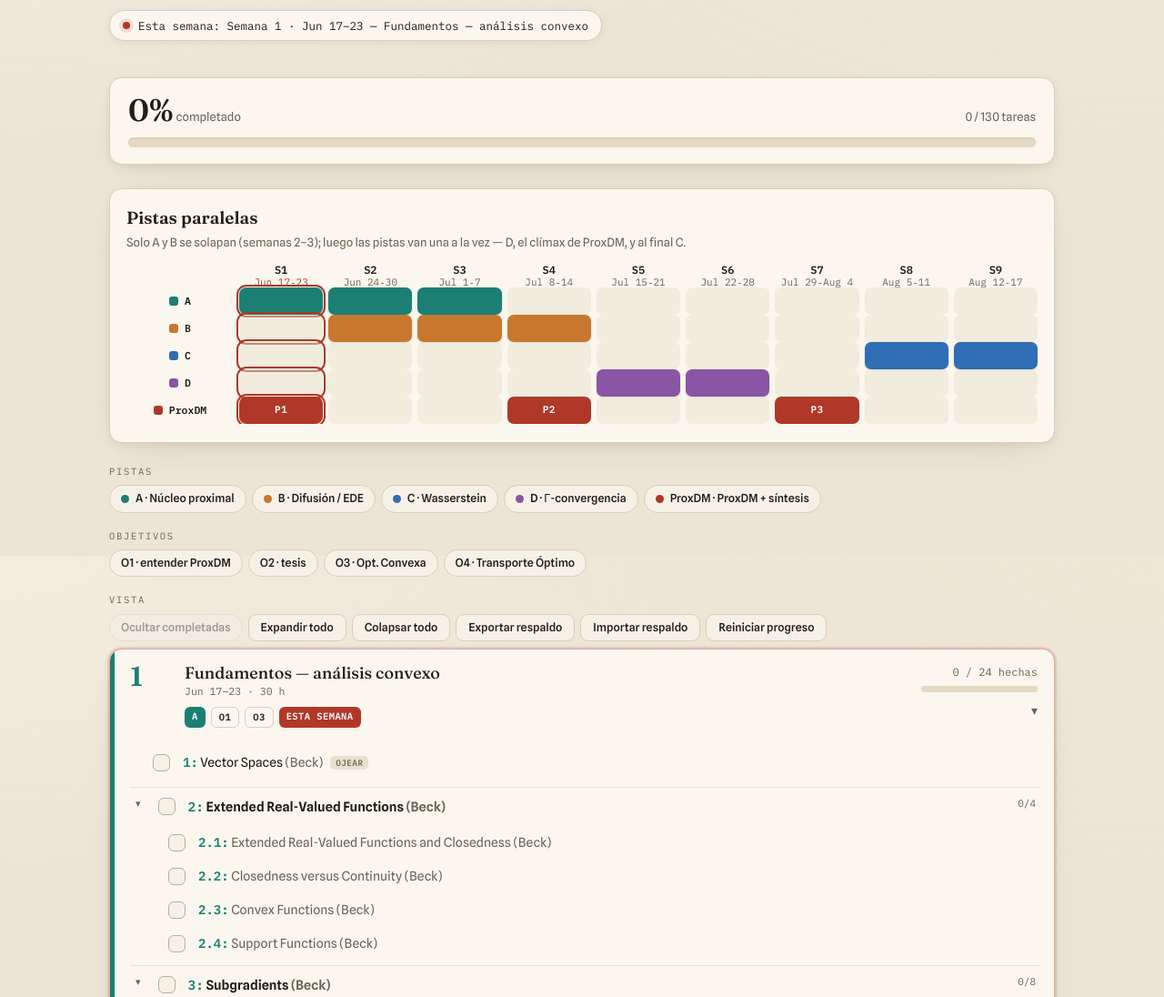
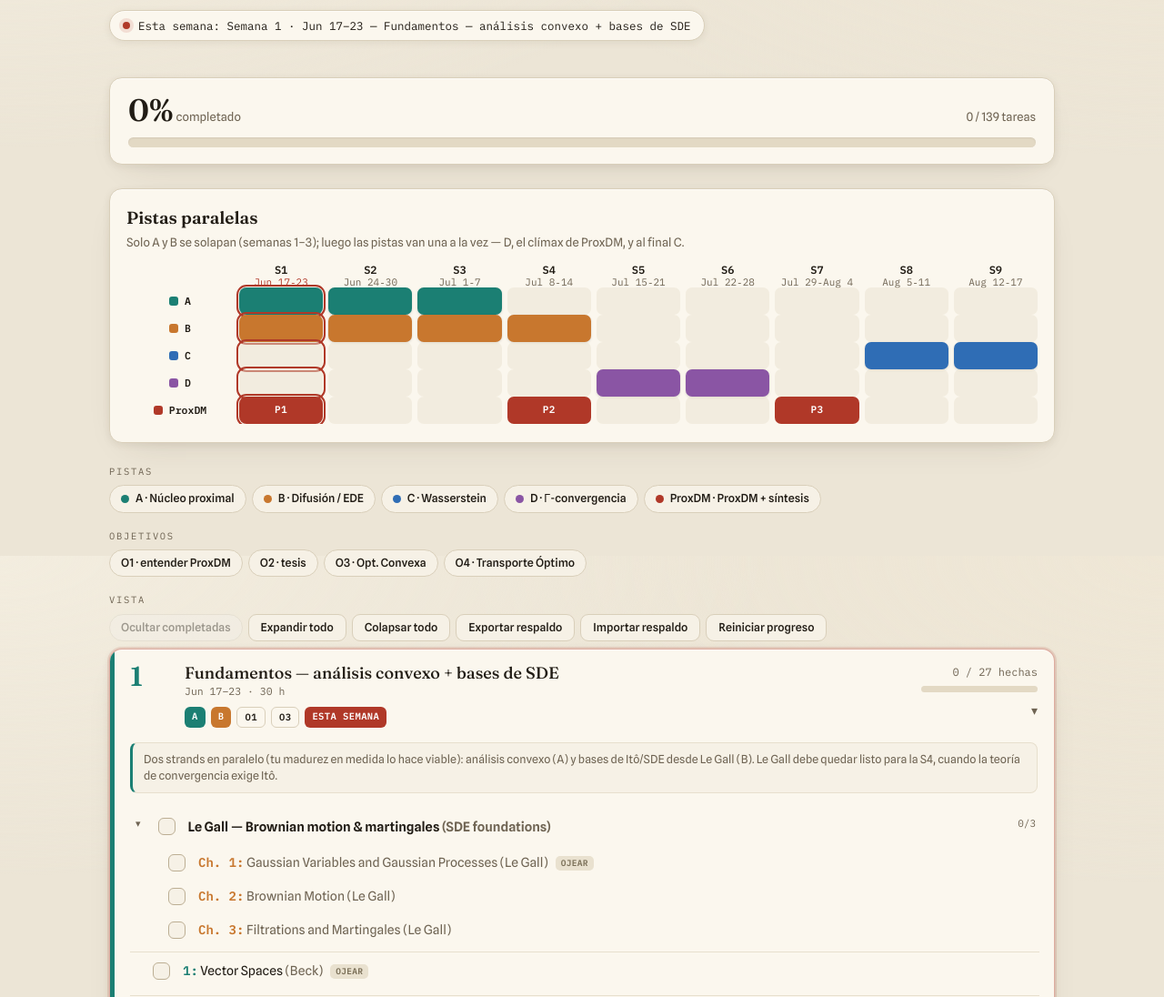
Before and after one commit to luistejon17/proxdm-tracker, a plain HTML site: page index.html in a window 1280 px wide. Shown: the part 189-1285 px from the top of the page at 91% size. Drawn offline with Linux system fonts and the light colour scheme.

Commit message:
Add Le Gall SDE foundations (W1-3) and Chewi convergence book (W4+W7)
- Le Gall (Brownian motion -> Ito -> SDEs) as track B, parallel to A in W1-3
- Replace the 4 convergence papers with Chewi Log-Concave Sampling (Ch 1,2,4 in W4; Ch 8 proximal sampler + Ch 12 diffusion models in W7)
- Sarkka & Solin added as optional numerics/Fokker-Planck complement (W3)
- Keep Step-by-Step as the diffusion on-ramp (best fit, unchanged)
- Update gantt (B starts W1), parallel caption, resources, notes

Co-Authored-By: Claude Opus 4.8 <noreply@anthropic.com>

```diff
--- a/index.html
+++ b/index.html
@@ -173,7 +173,7 @@
 
   <section class="panel">
     <div class="ph">
-      <div><h2 data-i18n="parallelTracks">Parallel tracks</h2><div class="pdesc" data-i18n="parallelDesc">Only A and B overlap (weeks 2–3); then tracks run one at a time — D, the ProxDM climax, then C.</div></div>
+      <div><h2 data-i18n="parallelTracks">Parallel tracks</h2><div class="pdesc" data-i18n="parallelDesc">Only A and B overlap (weeks 1–3); then tracks run one at a time — D, the ProxDM climax, then C.</div></div>
     </div>
     <div class="gantt"><div id="grid"></div></div>
   </section>
@@ -205,7 +205,7 @@
 
   <section class="panel" style="margin-top:26px">
     <h2 data-i18n="readingList">Reading list &amp; downloads</h2>
-    <div class="pdesc" style="margin-bottom:12px" data-i18n="readingDesc">Books are the four uploaded trunk texts; papers (diffusion + sampling-convergence + proximal matching) link to free PDFs.</div>
+    <div class="pdesc" style="margin-bottom:12px" data-i18n="readingDesc">Books: five trunk texts (Le Gall added for Itô/SDE) + Chewi for convergence theory + optional Särkkä; the diffusion papers link to free PDFs.</div>
     <div class="reslist" id="reslist"></div>
   </section>
 
@@ -226,11 +226,11 @@ const I18N = {
     kicker:"Intersemester · 30 h/week · 17 Jun – 17 Aug 2026",
     sub:"The proximal operator at three levels — resolvent of the subdifferential, Moreau–Yosida limit, and JKO in Wasserstein space — threaded through nine weeks toward the ProxDM paper and a thesis problem.",
     complete:"complete", tasks:"tasks",
-    parallelTracks:"Parallel tracks", parallelDesc:"Only A and B overlap (weeks 2–3); then tracks run one at a time — D, the ProxDM climax, then C.",
+    parallelTracks:"Parallel tracks", parallelDesc:"Only A and B overlap (weeks 1–3); then tracks run one at a time — D, the ProxDM climax, then C.",
     tracks:"Tracks", objectives:"Objectives", view:"View",
     hideCompleted:"Hide completed", expandAll:"Expand all", collapseAll:"Collapse all",
     exportBackup:"Export backup", importBackup:"Import backup", resetProgress:"Reset progress",
-    readingList:"Reading list & downloads", readingDesc:"Books are the four uploaded trunk texts; papers (diffusion + sampling-convergence + proximal matching) link to free PDFs.",
+    readingList:"Reading list & downloads", readingDesc:"Books: five trunk texts (Le Gall added for Itô/SDE) + Chewi for convergence theory + optional Särkkä; the diffusion papers link to free PDFs.",
     notes:"Notes",
     note1:"<b>Beck &amp; B&amp;C are complementary.</b> B&amp;C gives the abstract Hilbert-space view (prox = resolvent, monotone operators); Beck gives explicit prox computations + FISTA in ℝⁿ. Read both prox chapters — they do different jobs.",
     note2:"<b>Weeks 5–6 are the tightest.</b> R&amp;W Ch. 7 (epi-convergence) genuinely requires Ch. 4 (set convergence), and §12.D ties it back to the prox. Skip proofs on a first reading if you fall behind.",
@@ -252,11 +252,11 @@ const I18N = {
     kicker:"Intersemestral · 30 h/semana · 17 jun – 17 ago 2026",
     sub:"El operador proximal en tres niveles — resolvente del subdiferencial, límite de Moreau–Yosida y JKO en el espacio de Wasserstein — hilados a lo largo de nueve semanas hacia el paper ProxDM y un problema de tesis.",
     complete:"completado", tasks:"tareas",
-    parallelTracks:"Pistas paralelas", parallelDesc:"Solo A y B se solapan (semanas 2–3); luego las pistas van una a la vez — D, el clímax de ProxDM, y al final C.",
+    parallelTracks:"Pistas paralelas", parallelDesc:"Solo A y B se solapan (semanas 1–3); luego las pistas van una a la vez — D, el clímax de ProxDM, y al final C.",
     tracks:"Pistas", objectives:"Objetivos", view:"Vista",
     hideCompleted:"Ocultar completadas", expandAll:"Expandir todo", collapseAll:"Colapsar todo",
     exportBackup:"Exportar respaldo", importBackup:"Importar respaldo", resetProgress:"Reiniciar progreso",
-    readingList:"Lecturas y descargas", readingDesc:"Los libros son los cuatro textos del tronco; los papers (difusión + convergencia de samplers + proximal matching) enlazan a PDFs gratuitos.",
+    readingList:"Lecturas y descargas", readingDesc:"Libros: cinco textos del tronco (Le Gall añadido para Itô/SDE) + Chewi para teoría de convergencia + Särkkä opcional; los papers de difusión enlazan a PDFs gratuitos.",
     notes:"Notas",
     note1:"<b>Beck y B&amp;C son complementarios.</b> B&amp;C da la visión abstracta en espacios de Hilbert (prox = resolvente, operadores monótonos); Beck da cálculos explícitos de prox + FISTA en ℝⁿ. Lee ambos capítulos de prox — hacen cosas distintas.",
     note2:"<b>Las semanas 5–6 son las más apretadas.</b> El cap. 7 de R&amp;W (epi-convergencia) requiere de verdad el cap. 4 (convergencia de conjuntos), y §12.D lo reconecta con el prox. Sáltate las demostraciones en una primera lectura si te atrasas.",
@@ -303,7 +303,7 @@ const trackColor = t => TRACKS[t] ? TRACKS[t].raw : "#666";
 // span maps for the gantt (1..9). 'full' solid, 'fade' light.
 const GANTT = {
   A:{1:"full",2:"full",3:"full"},
-  B:{2:"full",3:"full",4:"full"},
+  B:{1:"full",2:"full",3:"full",4:"full"},
   D:{5:"full",6:"full"},
   C:{8:"full",9:"full"},
   P:{1:"P1",4:"P2",7:"P3"}
@@ -331,8 +331,13 @@ const chap = (id,label,track,subs,opts={}) => ({id,label,track,subs,...opts});
 const leaf = (id,label,track,opts={}) => ({id,label,track,...opts}); // no subs
 
 const WEEKS = [
- {n:1, dates:DATELBL[0], title:"Foundation — convex analysis", titleEs:"Fundamentos — análisis convexo", tracks:["A"], obj:["O1","O3"],
+ {n:1, dates:DATELBL[0], title:"Foundation — convex analysis + SDE foundations", titleEs:"Fundamentos — análisis convexo + bases de SDE", tracks:["A","B"], obj:["O1","O3"],
+  note:"Two parallel strands (your measure maturity makes this viable): convex analysis (A) and Itô/SDE foundations from Le Gall (B). Le Gall must be done by W4, when the convergence theory needs Itô.", noteEs:"Dos strands en paralelo (tu madurez en medida lo hace viable): análisis convexo (A) y bases de Itô/SDE desde Le Gall (B). Le Gall debe quedar listo para la S4, cuando la teoría de convergencia exige Itô.",
   tasks:[
+   chap("w1-legall","Le Gall — Brownian motion & martingales (SDE foundations)","B",[
+     sub("w1-lg-1","Ch. 1: Gaussian Variables and Gaussian Processes (Le Gall)",{skim:true}),
+     sub("w1-lg-2","Ch. 2: Brownian Motion (Le Gall)"),
+     sub("w1-lg-3","Ch. 3: Filtrations and Martingales (Le Gall)")]),
    leaf("w1-beck1","1: Vector Spaces (Beck)","A",{skim:true}),
    chap("w1-beck2","2: Extended Real-Valued Functions (Beck)","A",[
      sub("w1-beck2-1","2.1: Extended Real-Valued Functions and Closedness (Beck)"),
@@ -397,6 +402,9 @@ const WEEKS = [
      sub("w2-bc14-3","14.3: Positively Homogeneous Functions (Bauschke & Combettes)",{opt:true}),
      sub("w2-bc14-4","14.4: Coercivity (Bauschke & Combettes)",{opt:true}),
      sub("w2-bc14-5","14.5: The Conjugate of a Difference (Bauschke & Combettes)",{opt:true})]),
+   chap("w2-legall","Le Gall — Itô calculus (SDE foundations)","B",[
+     sub("w2-lg-4","Ch. 4: Continuous Semimartingales (Le Gall)"),
+     sub("w2-lg-5","Ch. 5: Stochastic Integration — Itô integral & Itô's formula (Le Gall)")]),
    chap("w2-sbs","Step-by-Step Diffusion — tutorial on-ramp (Nakkiran et al.)","B",[
      sub("w2-sbs-1","§1: Fundamentals of Diffusion (Step-by-Step Diffusion)"),
      sub("w2-sbs-2","§2: Stochastic Sampling — DDPM, incl. §2.4 Diffusions as SDEs (Step-by-Step Diffusion)"),
@@ -435,6 +443,10 @@ const WEEKS = [
      sub("w3-beck10-5","10.5: The Proximal Point Method (Beck)"),
      sub("w3-beck10-7","10.7: The Fast Proximal Gradient Method — FISTA (Beck)"),
      sub("w3-beck10-8","10.8: Smoothing (Beck)",{opt:true})]),
+   chap("w3-legall","Le Gall — SDEs & the PDE connection (SDE foundations)","B",[
+     sub("w3-lg-7","Ch. 7: Brownian Motion and PDEs — Feynman–Kac, link to Fokker–Planck (Le Gall)",{opt:true}),
+     sub("w3-lg-8","Ch. 8: Stochastic Differential Equations (Le Gall)")]),
+   leaf("w3-sarkka","Särkkä & Solin — Applied SDEs: §5 Fokker–Planck + §8 Euler–Maruyama, numerics complement (Särkkä & Solin)","B",{opt:true}),
    chap("w3-song","Song et al. 2021 — Score-Based Generative Modeling through SDEs","B",[
      sub("w3-song-1","§1–2: Introduction & background — score matching, DDPM as discrete (Song et al. 2021)",{skim:true}),
      sub("w3-song-3","§3: Score-based modeling with SDEs — forward, reverse-time SDE, score estimation (Song et al. 2021)"),
@@ -443,7 +455,7 @@ const WEEKS = [
   ]},
 
  {n:4, dates:DATELBL[3], title:"Finish diffusion · convergence theory of samplers", titleEs:"Terminar difusión · teoría de convergencia de samplers", tracks:["B"], obj:["O1","O2"],
-  note:"New convergence block. ProxDM's §4 + appendix live in this genre (not in any of the four books). Wibisono's Proximal Langevin is both the direct basis of the proof AND of Moreau-Langevin sampling (thesis direction a).", noteEs:"Bloque de convergencia nuevo. La §4 + apéndice de ProxDM viven en este género (no en ninguno de los cuatro libros). El Proximal Langevin de Wibisono es la base directa de la prueba Y del muestreo Moreau-Langevin (dirección de tesis a).",
+  note:"Convergence theory now from Chewi's book (Log-Concave Sampling) instead of scattered papers. ProxDM's §4 is inspired by the proximal sampler (Chewi Ch. 8, read W7) and Langevin convergence (Ch. 4); this also feeds Moreau-Langevin sampling (thesis direction a).", noteEs:"La teoría de convergencia ahora sale del libro de Chewi (Log-Concave Sampling) en vez de papers sueltos. La §4 de ProxDM se inspira en el proximal sampler (Chewi Cap. 8, se lee en S7) y en la convergencia de Langevin (Cap. 4); esto alimenta además el muestreo Moreau-Langevin (dirección de tesis a).",
   tasks:[
    chap("w4-rwt","Random Walks with Tweedie — unified diffusion framework","B",[
      sub("w4-rwt-1","Part 1: Tweedie's formula & the denoiser ↔ score connection (Random Walks with Tweedie)"),
@@ -452,11 +464,10 @@ const WEEKS = [
      sub("w4-and-1","§1–2: Introduction & forward model setup (Anderson 1982)"),
      sub("w4-and-3","§3–4: Reverse-time diffusion model & main theorem (Anderson 1982)"),
      sub("w4-and-5","§5: Discussion / nonlinear case (Anderson 1982)",{skim:true})]),
-   chap("w4-conv","Convergence of diffusion & Langevin samplers in KL — fills the §4 gap","B",[
-     sub("w4-conv-1","Proximal Langevin Algorithm — rapid convergence under isoperimetry (Wibisono 2019)"),
-     sub("w4-conv-2","Sampling is as easy as learning the score (Chen, Chewi, Li, Li, Salim & Zhang 2022)"),
-     sub("w4-conv-3","Rapid convergence of ULA — isoperimetry suffices (Vempala & Wibisono 2019)",{skim:true}),
-     sub("w4-conv-4","Improved analysis: user-friendly bounds under minimal smoothness (Chen, Lee & Lu 2022)",{opt:true})]),
+   chap("w4-chewi","Chewi — Log-Concave Sampling: convergence theory (replaces the papers)","B",[
+     sub("w4-chewi-1","Ch. 1: The Langevin Diffusion in Continuous Time — §1.1 stochastic-calculus primer, §1.4 Langevin as Wasserstein gradient flow (Chewi)"),
+     sub("w4-chewi-2","Ch. 2: Functional Inequalities — Poincaré, log-Sobolev, isoperimetry (Chewi)",{skim:true}),
+     sub("w4-chewi-4","Ch. 4: Analysis of Langevin Monte Carlo — §4.2 interpolation argument, §4.4 Girsanov (Chewi)")]),
    leaf("w4-proxdm2","ProxDM — Pass 2: medium, careful read following score ↔ prox (ProxDM)","P")
   ]},
 
@@ -487,10 +498,13 @@ const WEEKS = [
      sub("w6-rw12-d","12.D: Graphical Convergence (Rockafellar & Wets)")])
   ]},
 
- {n:7, dates:DATELBL[6], title:"ProxDM deep read · proximal matching · thesis", titleEs:"Lectura profunda ProxDM · proximal matching · tesis", tracks:["P"], obj:["O1","O2"],
-  note:"Climax for O1 + O2. Proximal matching [Fang et al.] is both the method's engine (§3.2) and the seed of thesis direction (b): its loss recovers the prox as γ→0.", noteEs:"Clímax de O1 + O2. Proximal matching [Fang et al.] es a la vez el motor del método (§3.2) y la semilla de la dirección de tesis (b): su pérdida recupera el prox cuando γ→0.",
+ {n:7, dates:DATELBL[6], title:"ProxDM deep read · proximal matching · thesis", titleEs:"Lectura profunda ProxDM · proximal matching · tesis", tracks:["P","B"], obj:["O1","O2"],
+  note:"Climax for O1 + O2. Read Chewi Ch. 8 (proximal sampler) + Ch. 12 (diffusion models) alongside Pass 3 — they mirror ProxDM's §4 proof. Proximal matching [Fang et al.] is both the method's engine (§3.2) and the seed of thesis direction (b): its loss recovers the prox as γ→0.", noteEs:"Clímax de O1 + O2. Lee Chewi Cap. 8 (proximal sampler) + Cap. 12 (modelos de difusión) junto al Pase 3 — son el espejo de la prueba de la §4 de ProxDM. Proximal matching [Fang et al.] es a la vez el motor del método (§3.2) y la semilla de la dirección de tesis (b): su pérdida recupera el prox cuando γ→0.",
   tasks:[
    leaf("w7-proxdm3","ProxDM — Pass 3: deep, rigorous read with prox + SDE + convergence theory in hand (ProxDM)","P"),
+   chap("w7-chewi","Chewi — Log-Concave Sampling: proximal sampler & diffusion models (Chewi)","B",[
+     sub("w7-chewi-8","Ch. 8: The Proximal Sampler — the direct analog of ProxDM's backward discretization (Chewi)"),
+     sub("w7-chewi-12","Ch. 12: Diffusion Generative Models — §12.3 discretization analysis (Chewi)")]),
    chap("w7-pm","Learned Proximal Networks & proximal matching (Fang et al.)","P",[
      sub("w7-pm-1","Proximal-matching loss & recovery of the prox as γ→0 (Fang et al.)"),
      sub("w7-pm-2","Learned Proximal Networks (LPN) — ICNN-based exact prox parametrization (Fang et al.)")]),
@@ -540,14 +554,13 @@ const RESOURCES = [
   {t:"Bauschke & Combettes — Convex Analysis & Monotone Operator Theory", l:"uploaded PDF"},
   {t:"Santambrogio — Optimal Transport for Applied Mathematicians", l:"uploaded PDF"},
   {t:"Rockafellar & Wets — Variational Analysis", l:"uploaded PDF"},
+  {t:"Le Gall — Brownian Motion, Martingales, and Stochastic Calculus (GTM 274)", l:"downloaded PDF"},
+  {t:"Chewi — Log-Concave Sampling (convergence-theory book)", l:"chewisinho.github.io/main.pdf", u:"https://chewisinho.github.io/main.pdf"},
+  {t:"Särkkä & Solin — Applied SDEs (optional: numerics + Fokker–Planck)", l:"users.aalto.fi/~ssarkka/pub/sde_book.pdf", u:"https://users.aalto.fi/~ssarkka/pub/sde_book.pdf"},
   {t:"Step-by-Step Diffusion (arXiv:2406.08929)", l:"arxiv.org/pdf/2406.08929", u:"https://arxiv.org/pdf/2406.08929"},
   {t:"Random Walks with Tweedie (arXiv:2411.18702)", l:"arxiv.org/pdf/2411.18702", u:"https://arxiv.org/pdf/2411.18702"},
   {t:"Song et al. 2021 — Score-SDE (arXiv:2011.13456)", l:"arxiv.org/pdf/2011.13456", u:"https://arxiv.org/pdf/2011.13456"},
   {t:"Anderson 1982 — Reverse-time diffusion", l:"sciencedirect.com/.../0304414982900515/pdf", u:"https://www.sciencedirect.com/science/article/pii/0304414982900515/pdf"},
-  {t:"Wibisono 2019 — Proximal Langevin Algorithm (arXiv:1911.01469)", l:"arxiv.org/pdf/1911.01469", u:"https://arxiv.org/pdf/1911.01469"},
-  {t:"S. Chen et al. 2022 — Sampling is as easy as learning the score (arXiv:2209.11215)", l:"arxiv.org/pdf/2209.11215", u:"https://arxiv.org/pdf/2209.11215"},
-  {t:"Vempala & Wibisono 2019 — Rapid convergence of ULA (arXiv:1903.08568)", l:"arxiv.org/pdf/1903.08568", u:"https://arxiv.org/pdf/1903.08568"},
-  {t:"H. Chen, Lee & Lu 2022 — User-friendly bounds, minimal smoothness (arXiv:2211.01916)", l:"arxiv.org/pdf/2211.01916", u:"https://arxiv.org/pdf/2211.01916"},
   {t:"Fang et al. — Learned Proximal Networks / proximal matching (arXiv:2310.14344)", l:"arxiv.org/pdf/2310.14344", u:"https://arxiv.org/pdf/2310.14344"}
 ];
 
```
